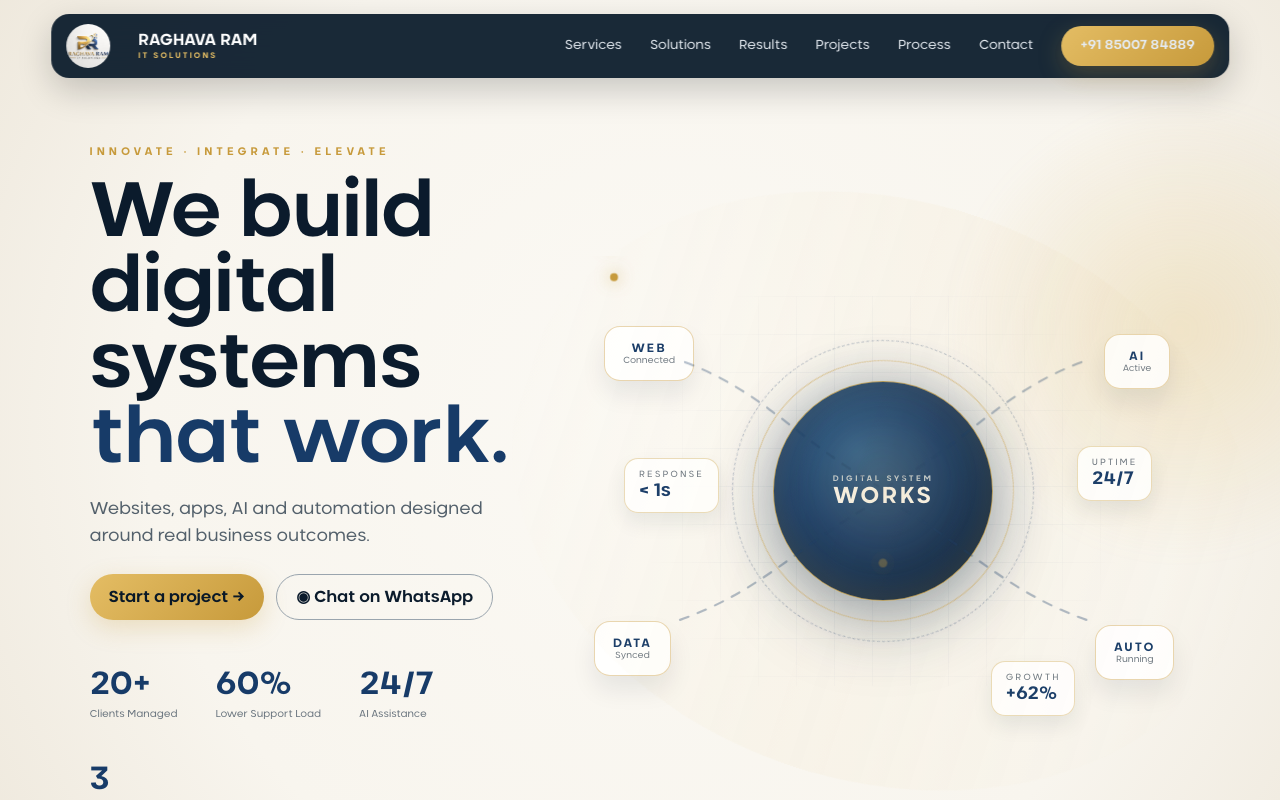
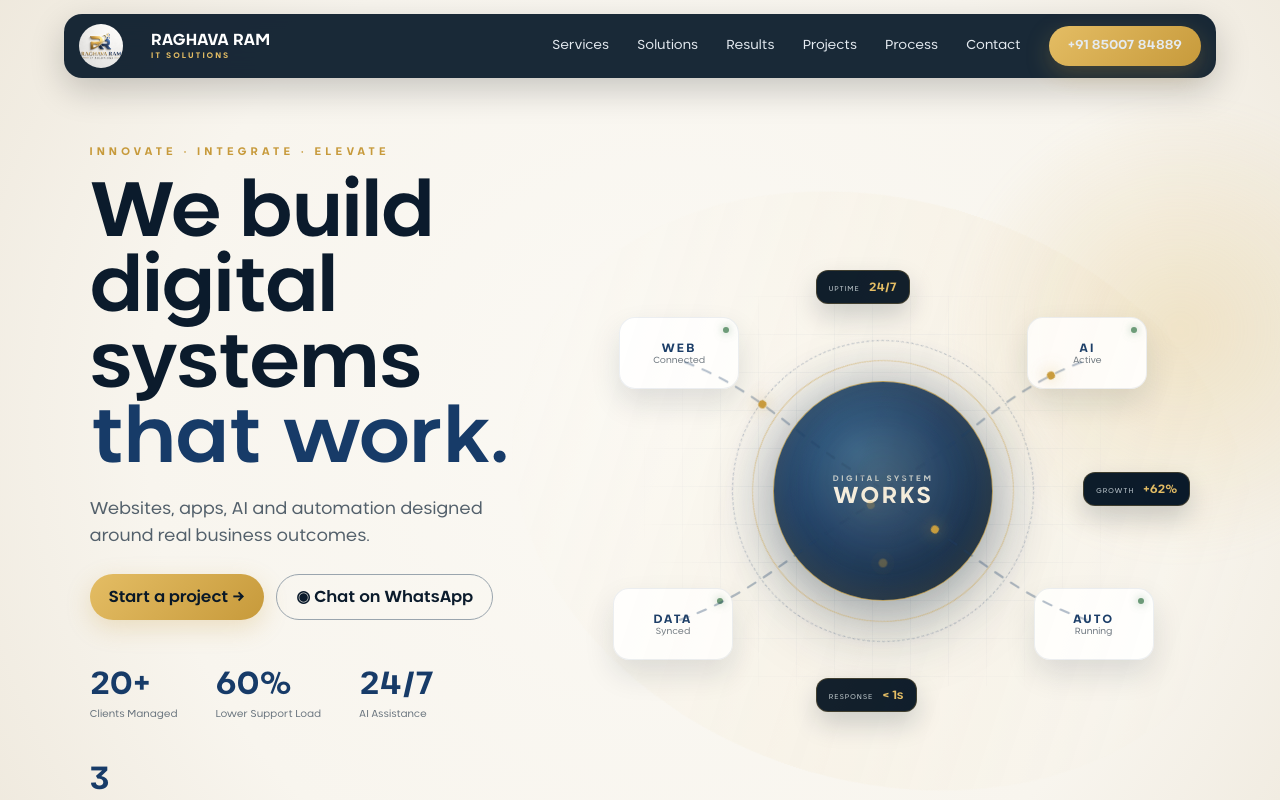
Before and after one commit to rrit-solutions/rrit, a React (Vite) app: page / in a window 1280 px wide. Shown: the top 800 px of the page. Built offline with nearby package versions, Linux system fonts and the light colour scheme.

Commit message:
feat: add featured project card for Meta Advertising and update styles for improved layout and animations

```diff
--- a/src/App.tsx
+++ b/src/App.tsx
@@ -602,6 +602,49 @@ function App() {
           </div>
 
           <div className="project-grid reveal">
+            <article className="project-card featured-project">
+              <div className="project-icon">
+                <span className="icon-art">
+                  <svg viewBox="0 0 48 48" aria-hidden="true">
+                    <rect
+                      x="7"
+                      y="9"
+                      width="34"
+                      height="29"
+                      rx="5"
+                      fill="none"
+                      stroke="currentColor"
+                      strokeWidth="2.4"
+                    />
+                    <path
+                      d="M12 32l7-8 5 5 9-12 5 7"
+                      fill="none"
+                      stroke="currentColor"
+                      strokeWidth="2.4"
+                      strokeLinecap="round"
+                      strokeLinejoin="round"
+                    />
+                    <path
+                      d="M12 15h8"
+                      stroke="currentColor"
+                      strokeWidth="2.4"
+                      strokeLinecap="round"
+                    />
+                  </svg>
+                </span>
+                <i className="icon-point"></i>
+              </div>
+              {/* <div className="project-number">05</div> */}
+              <h3>Meta Advertising</h3>
+              <p>
+                Campaign setup, audience targeting and performance-focused
+                digital advertising.
+              </p>
+              <div className="project-tags">
+                <span>Meta Ads</span>
+                <span>Marketing</span>
+              </div>
+            </article>
             <article className="project-card">
               <div className="project-icon">
                 <span className="icon-art">
@@ -629,7 +672,7 @@ function App() {
                 </span>
                 <i className="icon-point"></i>
               </div>
-              <div className="project-number">01</div>
+              {/* <div className="project-number">01</div> */}
               <h3>Hostel Management</h3>
               <p>
                 Room allocation, fees, attendance and student management in one
@@ -667,7 +710,7 @@ function App() {
                 </span>
                 <i className="icon-point"></i>
               </div>
-              <div className="project-number">02</div>
+              {/* <div className="project-number">02</div> */}
               <h3>Inventory Management</h3>
               <p>
                 Track stock, products, movement and business inventory with
@@ -706,7 +749,7 @@ function App() {
                 </span>
                 <i className="icon-point"></i>
               </div>
-              <div className="project-number">03</div>
+              {/* <div className="project-number">03</div> */}
               <h3>E-Commerce</h3>
               <p>
                 Modern online shopping experiences with products, orders and
@@ -737,7 +780,7 @@ function App() {
                 </span>
                 <i className="icon-point"></i>
               </div>
-              <div className="project-number">04</div>
+              {/* <div className="project-number">04</div> */}
               <h3>Blood Donation App</h3>
               <p>
                 Connect donors and recipients with a simple, accessible mobile
@@ -746,49 +789,6 @@ function App() {
               <div className="project-tags">
                 <span>Mobile App</span>
                 <span>Social Impact</span>
-              </div>
-            </article>
-            <article className="project-card featured-project">
-              <div className="project-icon">
-                <span className="icon-art">
-                  <svg viewBox="0 0 48 48" aria-hidden="true">
-                    <rect
-                      x="7"
-                      y="9"
-                      width="34"
-                      height="29"
-                      rx="5"
-                      fill="none"
-                      stroke="currentColor"
-                      strokeWidth="2.4"
-                    />
-                    <path
-                      d="M12 32l7-8 5 5 9-12 5 7"
-                      fill="none"
-                      stroke="currentColor"
-                      strokeWidth="2.4"
-                      strokeLinecap="round"
-                      strokeLinejoin="round"
-                    />
-                    <path
-                      d="M12 15h8"
-                      stroke="currentColor"
-                      strokeWidth="2.4"
-                      strokeLinecap="round"
-                    />
-                  </svg>
-                </span>
-                <i className="icon-point"></i>
-              </div>
-              <div className="project-number">05</div>
-              <h3>Meta Advertising</h3>
-              <p>
-                Campaign setup, audience targeting and performance-focused
-                digital advertising.
-              </p>
-              <div className="project-tags">
-                <span>Meta Ads</span>
-                <span>Marketing</span>
               </div>
             </article>
             <article className="project-card">
@@ -821,7 +821,7 @@ function App() {
                 </span>
                 <i className="icon-point"></i>
               </div>
-              <div className="project-number">06</div>
+              {/* <div className="project-number">06</div> */}
               <h3>ERP System</h3>
               <p>
                 Connected business workflows that reduce manual work and improve
--- a/src/styles.css
+++ b/src/styles.css
@@ -102,7 +102,8 @@ button {
   top: 14px;
   left: 50%;
   transform: translateX(-50%);
-  width: min(1180px, 92%);
+  /* width: min(1180px, 92%); */
+  width: 90%;
   display: flex;
   align-items: center;
   gap: 28px;
@@ -345,14 +346,16 @@ h1 span {
 }
 .system-node {
   position: absolute;
-  padding: 14px 18px;
+  width: 120px;
+  height: 72px;
   border-radius: 16px;
-  background: rgba(255, 255, 255, 0.9);
-  border: 1px solid rgba(199, 154, 59, 0.4);
-  box-shadow: 0 14px 25px rgba(15, 31, 47, 0.08);
+  background: rgba(255, 255, 255, 0.94);
+  border: 1px solid rgba(23, 59, 104, 0.08);
+  box-shadow: 0 14px 30px rgba(15, 31, 47, 0.12);
   display: flex;
   flex-direction: column;
   align-items: center;
+  justify-content: center;
 }
 .system-node span {
   font-size: 12px;
@@ -364,21 +367,32 @@ h1 span {
   font-size: 9px;
   color: #6d7780;
 }
+.system-node::after {
+  content: "";
+  position: absolute;
+  width: 6px;
+  height: 6px;
+  right: 9px;
+  top: 9px;
+  border-radius: 50%;
+  background: #6a9a78;
+  box-shadow: 0 0 8px rgba(106, 154, 120, 0.7);
+}
 .node-web {
-  left: 28px;
-  top: 70px;
+  left: 7%;
+  top: 13%;
 }
 .node-ai {
-  right: 20px;
-  top: 78px;
+  right: 7%;
+  top: 13%;
 }
 .node-data {
-  left: 18px;
-  bottom: 50px;
+  left: 6%;
+  bottom: 14%;
 }
 .node-auto {
-  right: 16px;
-  bottom: 46px;
+  right: 6%;
+  bottom: 14%;
 }
 .system-lines {
   position: absolute;
@@ -404,46 +418,52 @@ h1 span {
   filter: drop-shadow(0 0 8px rgba(199, 154, 59, 0.8));
 }
 .f1 {
-  animation: flowMove1 5s linear infinite;
+  offset-path: path("M110 105 C190 135 225 185 305 230");
+  animation: flowMove 5s linear infinite;
 }
 .f2 {
-  animation: flowMove2 5s linear infinite;
+  offset-path: path("M510 105 C430 135 395 185 315 230");
+  animation: flowMove 5s linear infinite 1.2s;
 }
 .f3 {
-  animation: flowMove3 5s linear infinite;
+  offset-path: path("M105 365 C190 335 230 285 305 245");
+  animation: flowMove 5s linear infinite 2.1s;
 }
 .f4 {
-  animation: flowMove4 5s linear infinite;
+  offset-path: path("M515 365 C430 335 390 285 315 245");
+  animation: flowMove 5s linear infinite 3.1s;
 }
 .system-metric {
   position: absolute;
-  padding: 10px 14px;
-  border-radius: 14px;
-  background: rgba(255, 255, 255, 0.9);
-  border: 1px solid rgba(199, 154, 59, 0.35);
-  box-shadow: 0 10px 20px rgba(17, 34, 52, 0.08);
+  padding: 9px 12px;
+  border-radius: 12px;
+  background: #071728;
+  border: 1px solid rgba(199, 154, 59, 0.26);
+  box-shadow: 0 12px 26px rgba(6, 23, 40, 0.18);
+  display: flex;
+  align-items: baseline;
+  gap: 9px;
 }
 .system-metric span {
-  display: block;
-  font-size: 9px;
-  letter-spacing: 2px;
-  color: #6d7780;
+  font-size: 7px;
+  letter-spacing: 0.12em;
+  color: #bfcbd3;
 }
 .system-metric strong {
-  font-size: 18px;
-  color: #173b68;
+  font-size: 12px;
+  color: #e4bd64;
 }
 .metric-one {
-  right: 38px;
-  top: 190px;
+  top: 3%;
+  left: 39%;
 }
 .metric-two {
-  left: 48px;
-  top: 202px;
+  bottom: 3%;
+  left: 39%;
 }
 .metric-three {
-  right: 115px;
-  bottom: 10px;
+  right: 0;
+  top: 46%;
 }
 .system-scan {
   position: absolute;
@@ -1779,36 +1799,20 @@ footer strong {
     opacity: 0.6;
   }
 }
-@keyframes flowMove1 {
+@keyframes flowMove {
   0% {
-    transform: translate(0, 0);
+    offset-distance: 0%;
+    opacity: 0;
+  }
+  12% {
+    opacity: 1;
+  }
+  88% {
+    opacity: 1;
   }
   100% {
-    transform: translate(100px, 50px);
-  }
-}
-@keyframes flowMove2 {
-  0% {
-    transform: translate(0, 0);
-  }
-  100% {
-    transform: translate(-100px, 42px);
-  }
-}
-@keyframes flowMove3 {
-  0% {
-    transform: translate(0, 0);
-  }
-  100% {
-    transform: translate(90px, -40px);
-  }
-}
-@keyframes flowMove4 {
-  0% {
-    transform: translate(0, 0);
-  }
-  100% {
-    transform: translate(-80px, -35px);
+    offset-distance: 100%;
+    opacity: 0;
   }
 }
 @keyframes scanPulse {
```
